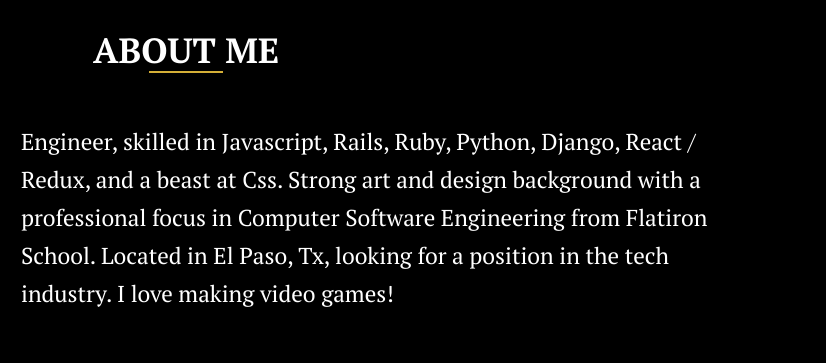
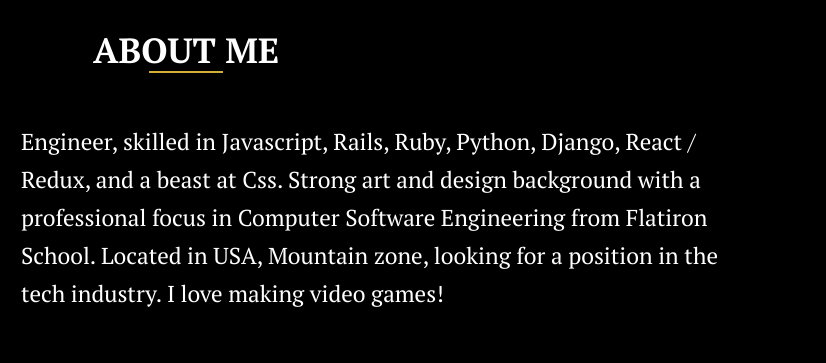
Before and after one commit to AlteredArt/Jared-Matta-Portfolio, a plain HTML site: page public/index.html in a window 1280 px wide. Shown: the part 1120-1483 px from the top of the page, 454-1280 px from the left. Drawn offline with Linux system fonts and the light colour scheme.

Commit message:
fix location

```diff
--- a/public/index.html
+++ b/public/index.html
@@ -76,7 +76,7 @@
               <div class="img"><img src="https://jared-mattas-portfolio.s3-us-west-1.amazonaws.com/mobileedit.JPG" alt="about-me"></div>
               <div class="text">
                 <!-- <h4>Jared Matta</h4> -->
-                <p>Engineer, skilled in Javascript, Rails, Ruby, Python, Django, React / Redux, and a beast at Css. Strong art and design background with a professional focus in Computer Software Engineering from Flatiron School. Located in El Paso, Tx, looking for a position in the tech industry. I love making video games! </p>
+                <p>Engineer, skilled in Javascript, Rails, Ruby, Python, Django, React / Redux, and a beast at Css. Strong art and design background with a professional focus in Computer Software Engineering from Flatiron School. Located in USA, Mountain zone, looking for a position in the tech industry. I love making video games! </p>
               </div>
             </div>
           </div>
```
